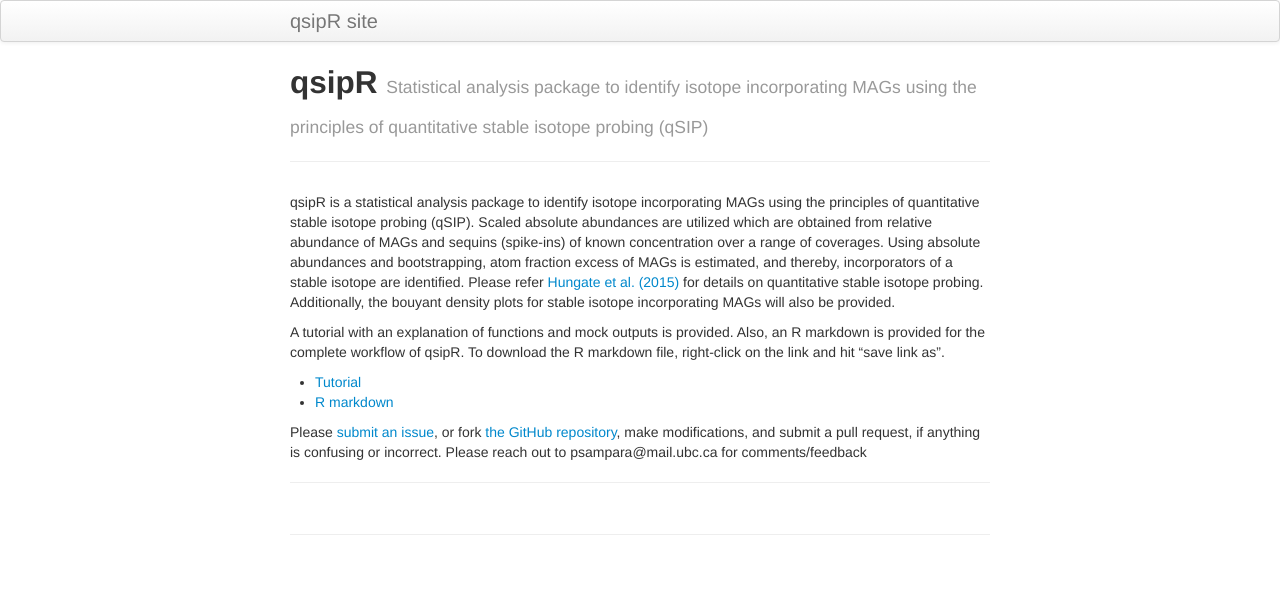
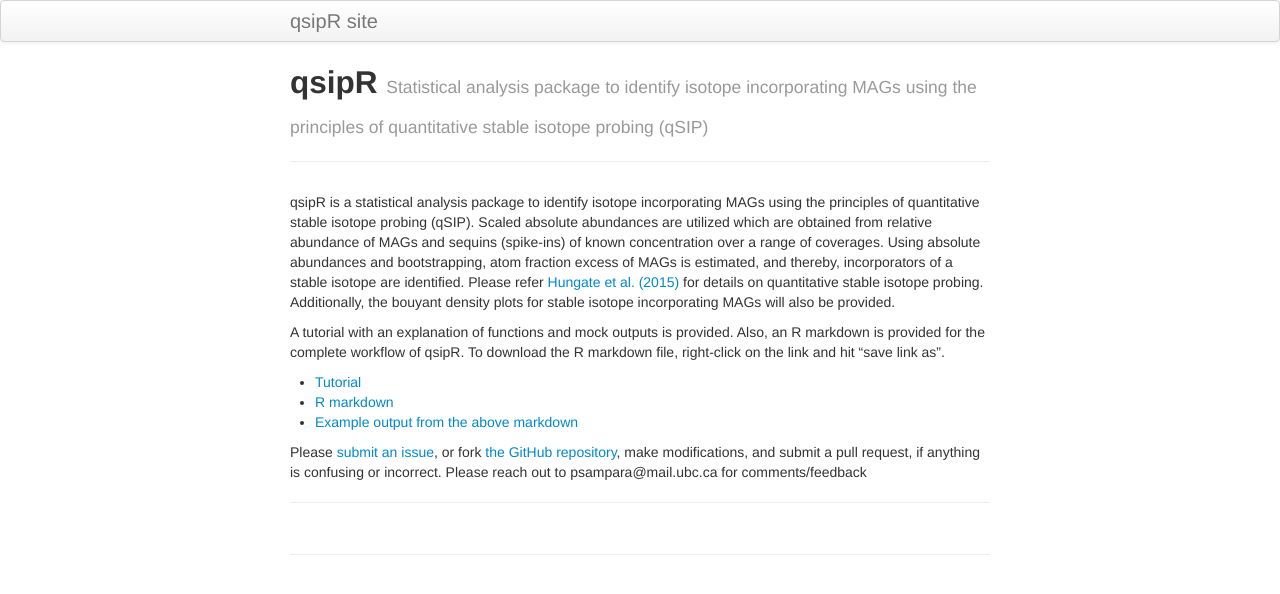
Before and after one commit to psampara/qsipR, a Jekyll site: the page built from index.md, in a window 1280 px wide. Shown: the top 594 px of the page. Built offline with Jekyll 4.4.1, drawn with Linux system fonts in a browser that asks for light colours.

Commit message:
Update index.md

```diff
--- a/index.md
+++ b/index.md
@@ -15,6 +15,7 @@ A tutorial with an explanation of functions and mock outputs is provided. Also,
 
 - [Tutorial](pages/qsipR_tutorial.html)
 - <a id="raw-url" href="https://raw.githubusercontent.com/psampara/qsipR/master/qSIP_analysis.rmd">R markdown</a>
+- [Example output from the above markdown](pages/qsipR_analysis.html)
 
 Please [submit an issue](https://github.com/ZielsLab/qSIP_metagenomics/issues), or fork [the GitHub repository](https://github.com/ZielsLab/qSIP_metagenomics),
 make modifications, and submit a pull request, if anything is confusing or incorrect. Please reach out to psampara@mail.ubc.ca for comments/feedback
```
